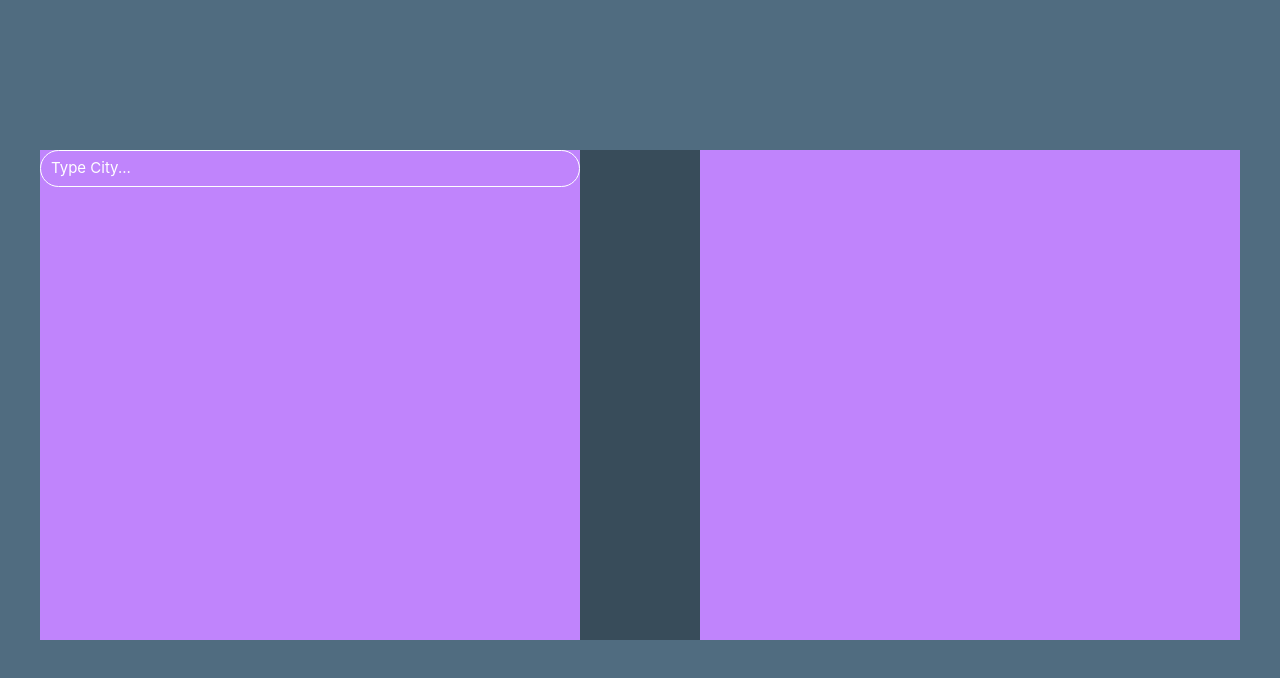
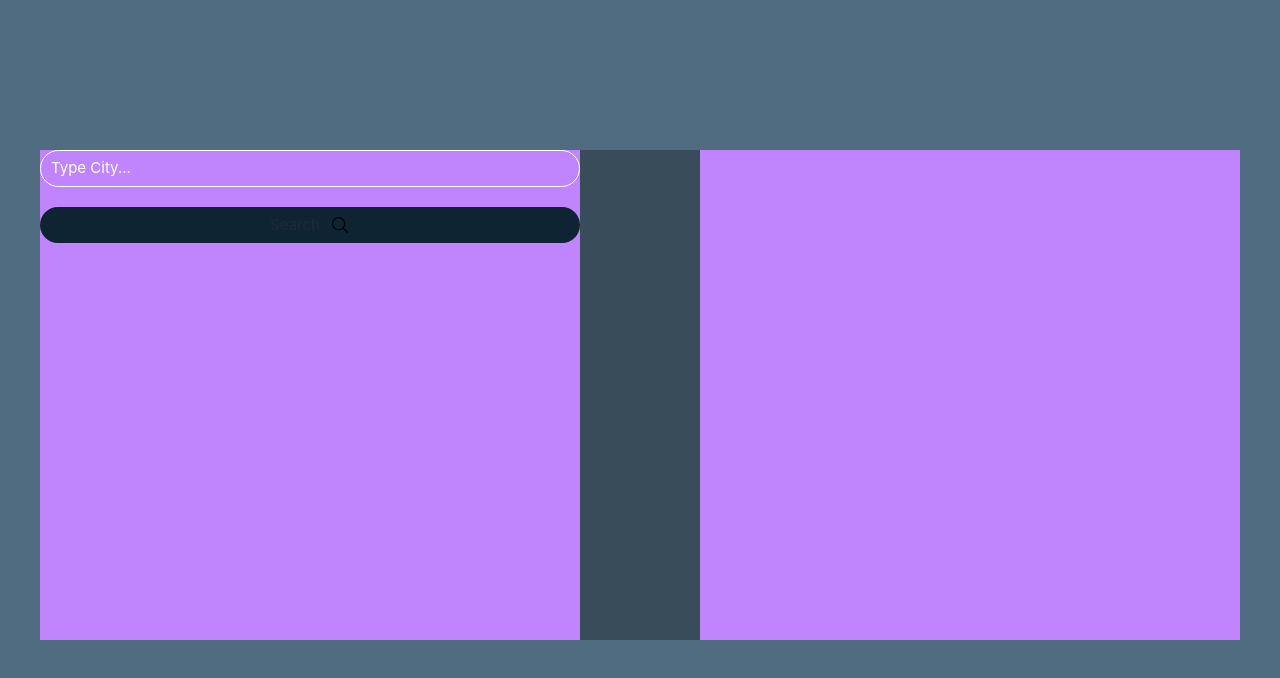
Before and after one commit to mahmoudfarsijani/open-weather, a Vue app: page / in a window 1280 px wide. Shown: the top 678 px of the page. Built offline with nearby package versions, Linux system fonts and the light colour scheme.

Commit message:
add style to button and edit style input

```diff
--- a/src/App.vue
+++ b/src/App.vue
@@ -3,8 +3,11 @@
     <Container>
       <Row :is-between="true">
         <Column>
-          <form>
+          <form class="flex flex-col gap-[20px]">
             <Input placeholder="Type City..." id="searchCity" :is-pill="true"/>
+            <Button :is-icon-only="false" icon="search" :is-full="true" :is-dark="true" :is-pill="true">
+              Search
+            </Button>
           </form>
         </Column>
 
--- a/src/components/base/Button.vue
+++ b/src/components/base/Button.vue
@@ -19,28 +19,32 @@
         isIconOnly:bool().def(false),
         isDark:bool().def(false),
         isLight:bool().def(false),
-        isEleph:bool().def(false)
+        isEleph:bool().def(false),
+        isFull:bool().def(false),
+        isPill:bool().def(false)
     })
 
     const elementClasses = computed(() => ({
         'is-dark':props?.isDark,
         'is-light':props?.isLight,
-        'is-eleph':props?.isEleph
+        'is-eleph':props?.isEleph,
+        'is-full': props?.isFull,
+        'is-pill': props?.isPill
     }))
 </script>
 
 
 <style scoped>
     .bt {
-        @apply cursor-pointer flex items-center
+        @apply cursor-pointer flex items-center justify-center gap-[10px]
     }
 
     .bt-default {
-        @apply justify-center rounded-full
+        @apply rounded-full
     }
 
     .bt-simple {
-        @apply justify-between rounded-md
+        @apply  rounded-md py-[7px] px-[10px]
     }
 
     .bt.is-dark {
@@ -54,4 +58,12 @@
     .bt.is-eleph {
         @apply bg-elephent
     }
+
+    .bt.is-full {
+        @apply w-full
+    }
+
+    .bt.is-pill {
+        @apply rounded-full
+    }
 </style>
--- a/src/components/base/Icon.vue
+++ b/src/components/base/Icon.vue
@@ -3,8 +3,8 @@
     <svg
       xmlns="http://www.w3.org/2000/svg"
       viewBox="0 0 30 30"
-      width="30px"
-      height="30px"
+      width="20px"
+      height="20px"
     >
       <path
         d="M 13 3 C 7.4889971 3 3 7.4889971 3 13 C 3 18.511003 7.4889971 23 13 23 C 15.396508 23 17.597385 22.148986 19.322266 20.736328 L 25.292969 26.707031 A 1.0001 1.0001 0 1 0 26.707031 25.292969 L 20.736328 19.322266 C 22.148986 17.597385 23 15.396508 23 13 C 23 7.4889971 18.511003 3 13 3 z M 13 5 C 17.430123 5 21 8.5698774 21 13 C 21 17.430123 17.430123 21 13 21 C 8.5698774 21 5 17.430123 5 13 C 5 8.5698774 8.5698774 5 13 5 z"
```
